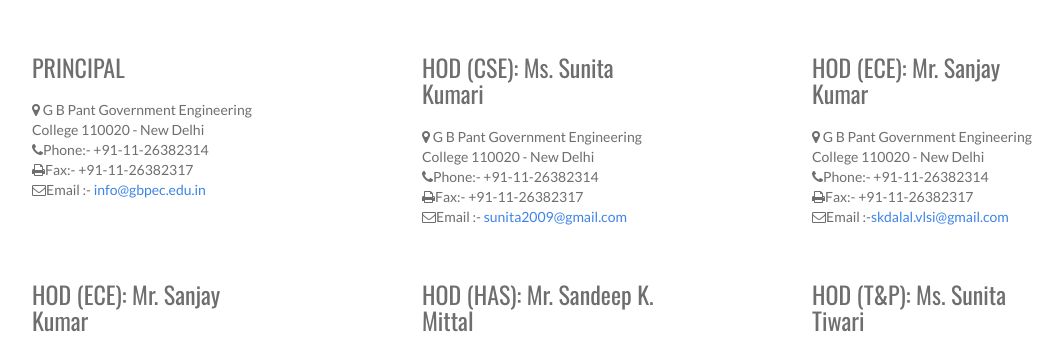
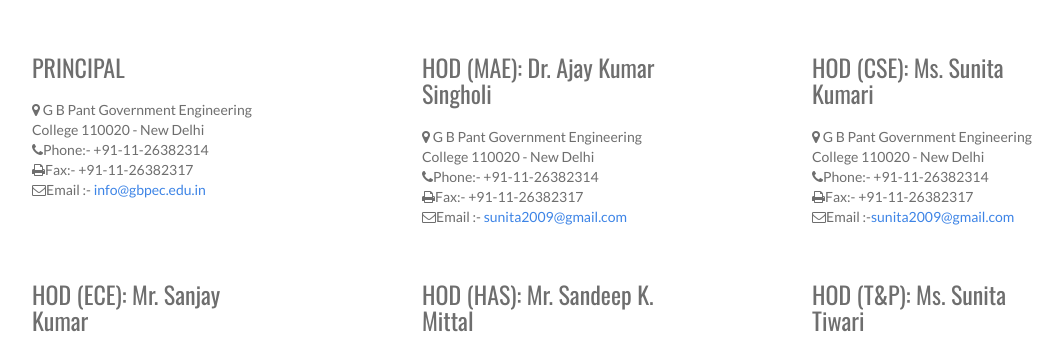
Before and after one commit to man74pangtey/gbpecnew, a PHP site: page /contact.php in a window 1280 px wide. Shown: the part 240-577 px from the top of the page, without its empty margins (72-1135 px from the left). Run offline with PHP 8.4, Linux system fonts and the light colour scheme; some libraries are stand-ins or nearby versions.

Commit message:
links functional

```diff
--- /dev/null
+++ b/NoticeAndUpdates.csv
@@ -0,0 +1,5 @@
+Date,Subject,File,Type
+,AICTE Approval for year 2017-18,EOA Report 2017-18 AICTE.pdf,Update
+,Notice 1 Upgradation -Change of Branch of students,Upgradation -Change of Branch of students admitted in 1st Semester in session 2016-17 in B.Tech (Engg Programme) on basis of performance in 1st Sem will be effective in 3rd Sem which will commence from session 2017-18.pdf,Update
+,AICTE signs MOUs for Student Internships,letter_technical_inst_mou_internshala.pdf,Update
+,Regarding GFR rule 154 and 155,GFR Rule Notice.pdf,Update
--- a/contact.php
+++ b/contact.php
@@ -64,7 +64,7 @@
 					                    <div class="newsBox">
 					                        <div class="thumbnail">
 					                            <div class="col-md-6">
-													<h3 class="section-title">HOD (CSE): Ms. Sunita Kumari</h3>
+													<h3 class="section-title">HOD (MAE): Dr. Ajay Kumar Singholi</h3>
 													<div class="contact-info">
 											            <i class="fa fa-map-marker"></i> G B Pant Government Engineering College 110020  - New Delhi<br>
 											            <i class="fa fa-phone"></i>Phone:- +91-11-26382314 <br>
@@ -79,12 +79,12 @@
 					                    <div class="newsBox">
 					                        <div class="thumbnail">
 					                            <div class="col-md-6">
-													<h3 class="section-title">HOD (ECE): Mr. Sanjay Kumar</h3>
+													<h3 class="section-title">HOD (CSE): Ms. Sunita Kumari</h3>
 													<div class="contact-info">
 											            <i class="fa fa-map-marker"></i> G B Pant Government Engineering College 110020  - New Delhi<br>
 											            <i class="fa fa-phone"></i>Phone:- +91-11-26382314 <br>
 											            <i class="fa fa-print"></i>Fax:- +91-11-26382317 <br>
-											             <i class="fa fa-envelope-o"></i>Email :-<a href="mailto:skdalal.vlsi@gmail.com">skdalal.vlsi@gmail.com</a>
+											             <i class="fa fa-envelope-o"></i>Email :-<a href="mailto:sunita2009@gmail.com">sunita2009@gmail.com</a>
 					              					</div>
 												</div>
 					                        </div>
--- a/index.php
+++ b/index.php
@@ -117,14 +117,14 @@
                         <marquee onmouseover="this.stop()" onmouseout="this.start()" scrollamount="2" direction="up" width="100%" height="120px" align="justify" style="color:black;margin:0 10px 0 0">
                             <ul>
                                 <?php
-                                    $f = fopen("latestupdates.csv", "r");
+                                    $f = fopen("NoticeAndUpdates.csv", "r");
                                     $flag=true;
                                     while (($line = fgetcsv($f)) !== false) {
                                        if ($flag == true) {
                                         $flag = false;
                                         continue;
                                         }
-                                        echo "<li><a href=".$line[2]."  >".$line[1]."</a></li>";
+                                        echo "<li><a href='docs/NoticeAndUpdates/".$line[2]."' target='_'  >".$line[1]."</a></li>";
                                         $count++;
                                     }
                                     fclose($f);
```
Also changed, not shown: 4 other files.
